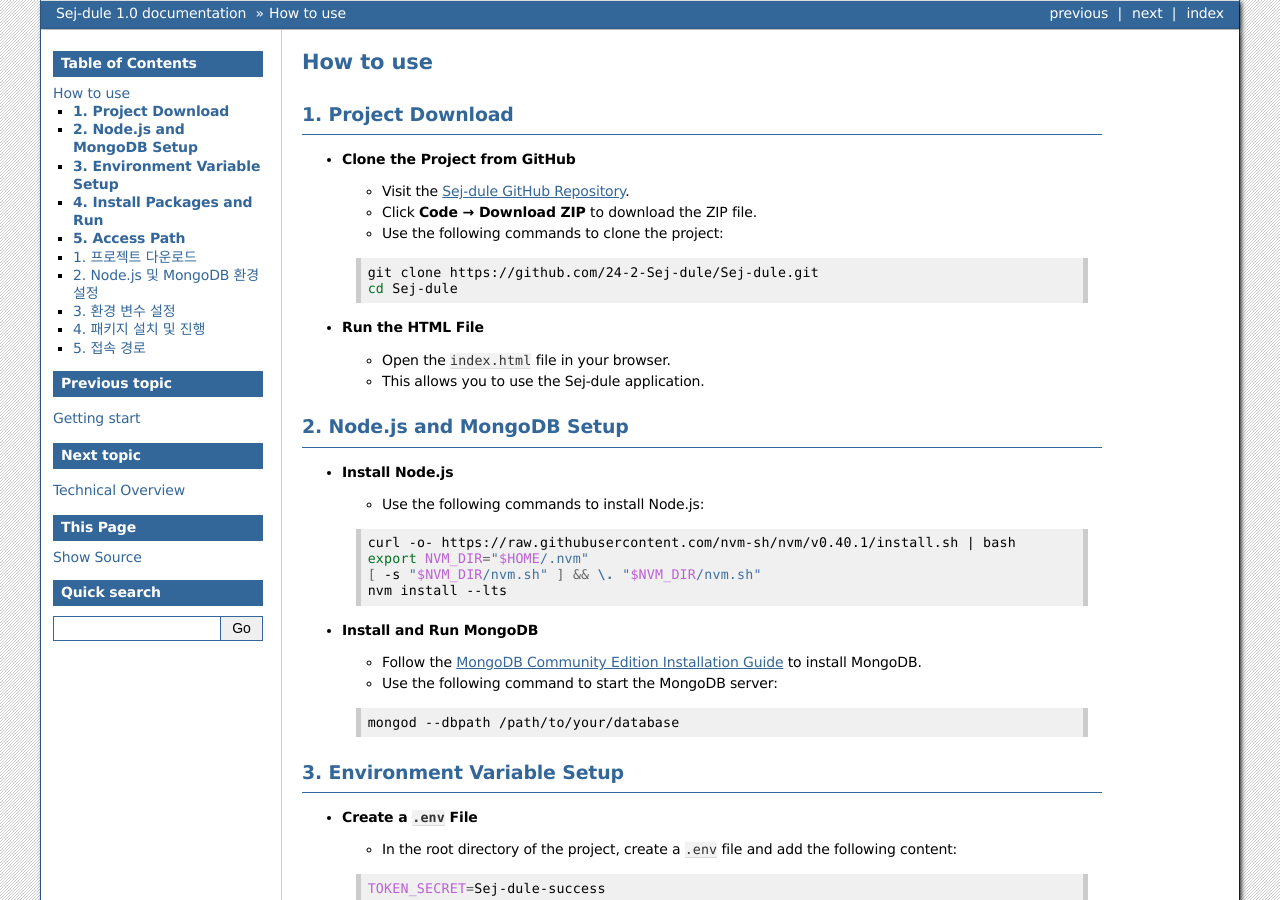
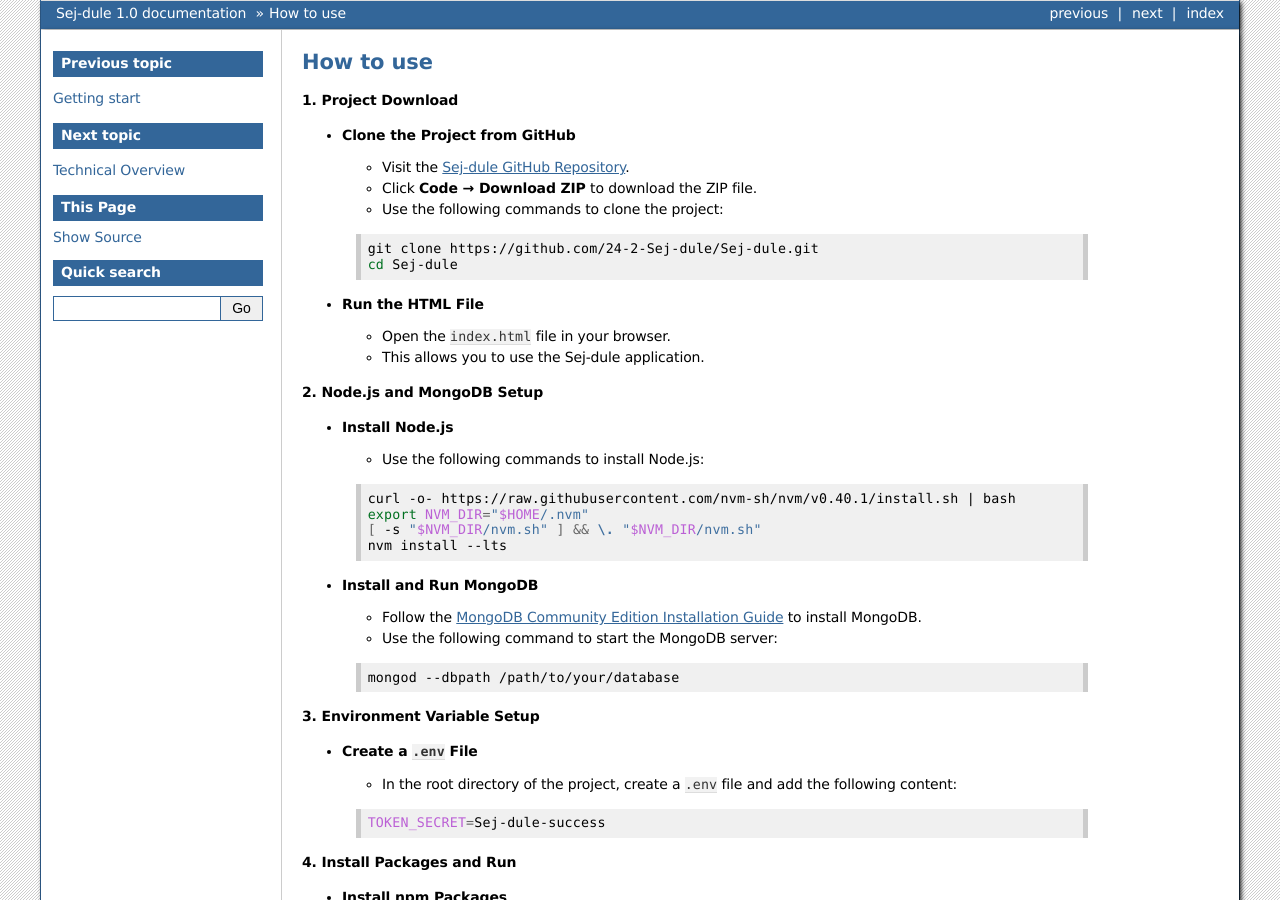
Before and after one commit to 24-2-Sej-dule/Sej-dule, a Sphinx documentation site: the page built from docs/source/How_to_use.md, in a window 1280 px wide and 900 px high. Built offline with Sphinx 7.4.7, drawn with Linux system fonts in a browser that asks for light colours; some of the changed text lies outside the part shown.

Commit message:
Modified docs/How_to_use.md file

````diff
--- a/docs/source/How_to_use.md
+++ b/docs/source/How_to_use.md
@@ -1,6 +1,6 @@
 # How to use
 
-## **1. Project Download**
+**1. Project Download**
 
 - **Clone the Project from GitHub**
   - Visit the [Sej-dule GitHub Repository](https://github.com/24-2-Sej-dule/Sej-dule).
@@ -14,7 +14,7 @@
   - Open the `index.html` file in your browser.
   - This allows you to use the Sej-dule application.
 
-## **2. Node.js and MongoDB Setup**
+**2. Node.js and MongoDB Setup**
 
 - **Install Node.js**
   - Use the following commands to install Node.js:
@@ -31,7 +31,7 @@
   mongod --dbpath /path/to/your/database
   ```
 
-## **3. Environment Variable Setup**
+**3. Environment Variable Setup**
 
 - **Create a `.env` File**
   - In the root directory of the project, create a `.env` file and add the following content:
@@ -39,7 +39,7 @@
   TOKEN_SECRET=Sej-dule-success
   ```
 
-## **4. Install Packages and Run**
+**4. Install Packages and Run**
 
 - **Install npm Packages**
   - Install the required packages for the project:
@@ -52,7 +52,7 @@
   npm run start
   ```
 
-## **5. Access Path**
+**5. Access Path**
 
 - To access the project running on the local server, open your browser and go to the following URL:
   ```arduino
@@ -61,7 +61,7 @@
 
 ---
 
-## 1. 프로젝트 다운로드
+**1. 프로젝트 다운로드**
 
 - GitHub에서 프로젝트 클론
   - [Sej-dule GitHub Repository](https://github.com/24-2-Sej-dule/Sej-dule)에 접속합니다.
@@ -75,7 +75,7 @@
   - `index.html` 파일을 브라우저에서 실행합니다.
   - 이를 통해 Sej-dule(셋둘)을 이용할 수 있습니다
 
-## 2. Node.js 및 MongoDB 환경 설정
+**2. Node.js 및 MongoDB 환경 설정**
 
 - node.js 설치
   - 아래 명령어를 사용하여 설치할 수 있습니다.
@@ -85,14 +85,14 @@
   [ -s "$NVM_DIR/nvm.sh" ] && \. "$NVM_DIR/nvm.sh"
   nvm install --lts
   ```
-- MongoDB 설치 및 실행 (전체 다 추가함)
+- MongoDB 설치 및 실행
   - [MongoDB Community Edition 설치 가이드](https://www.mongodb.com/ko-kr/docs/manual/administration/install-community/)를 참고하여 설치를 진행합니다.
   - 아래 명령어를 사용하여 MongoDB 서버를 실행합니다.
   ```bash
   mongod --dbpath /path/to/your/database
   ```
 
-## 3. 환경 변수 설정
+**3. 환경 변수 설정**
 
 - `.env` 파일 생성
   - 프로젝트 최상위 디렉토리에 `.env` 파일을 생성하고 아래 내용을 추가합니다.
@@ -101,7 +101,7 @@
 TOKEN_SECRET=Sej-dule-success
 ```
 
-## 4. 패키지 설치 및 진행
+**4. 패키지 설치 및 진행**
 
 - npm 패키지 설치
   - 프로젝트 실행에 필요한 패키지를 설치합니다.
@@ -114,7 +114,7 @@
   npm run start
   ```
 
-## 5. 접속 경로
+**5. 접속 경로**
 
 - 로컬 서버에서 실행된 프로젝트에 접속하려면 브라우저에서 다음 URL을 입력합니다.
   ```arduino
````
